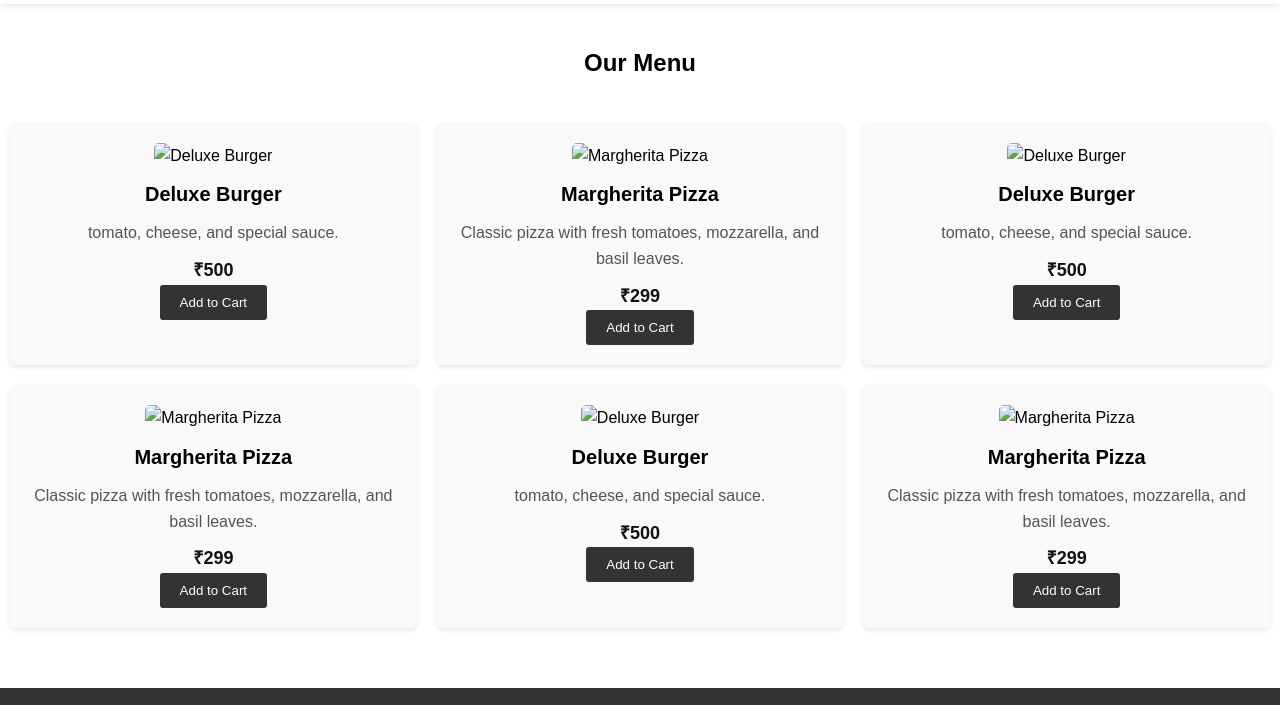
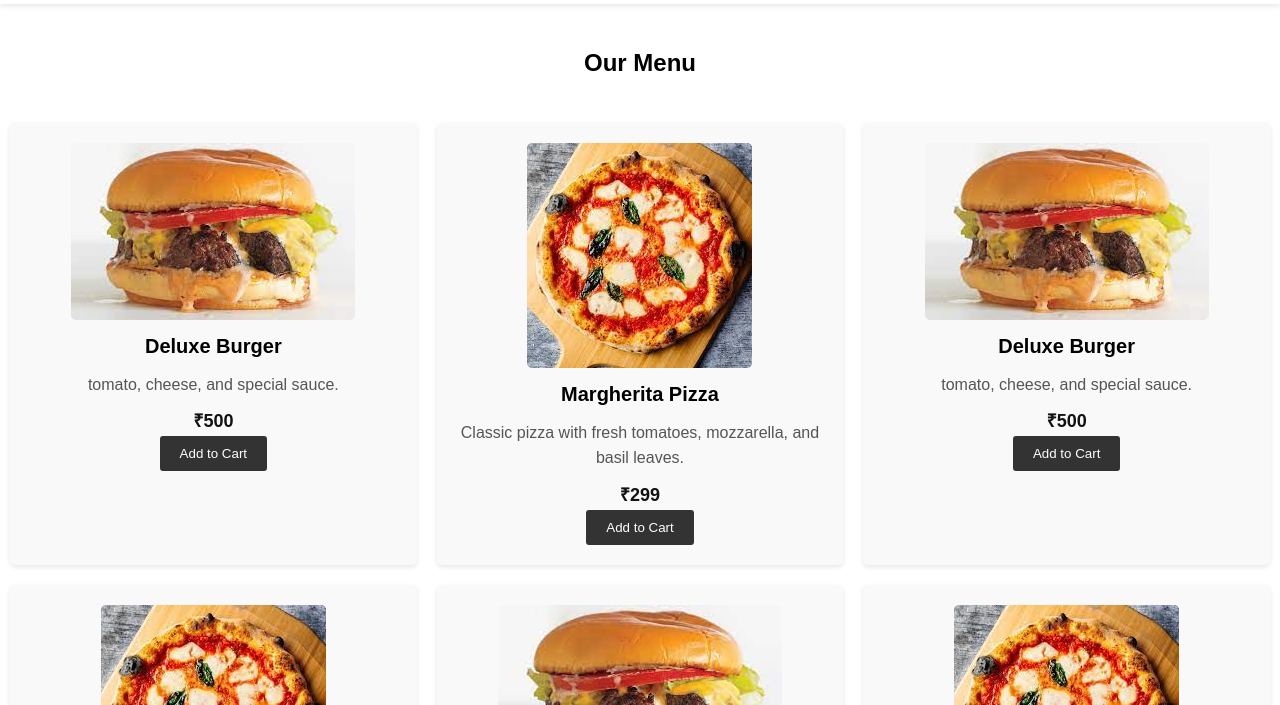
Before and after one commit to sanjayklu/tastytray, a plain HTML site: page menu.html in a window 1280 px wide. Shown: the part 74-779 px from the top of the page. Drawn offline with Linux system fonts and the light colour scheme.

Commit message:
menu.html

```diff
--- a/menu.html
+++ b/menu.html
@@ -23,7 +23,7 @@
   <section class="menu">
     <h2>Our Menu</h2>
     <div class="menu-item" data-id="1">
-      <img src="items/item1.jpeg" alt="Deluxe Burger">
+      <img src="item1.jpeg" alt="Deluxe Burger">
       <div class="item-details">
         <h3>Deluxe Burger</h3>
         <p>tomato, cheese, and special sauce.</p>
@@ -32,7 +32,7 @@
       <button class="add-to-cart">Add to Cart</button>
     </div>
     <div class="menu-item" data-id="2">
-      <img src="items/item2.jpeg" alt="Margherita Pizza">
+      <img src="item2.jpeg" alt="Margherita Pizza">
       <div class="item-details">
         <h3>Margherita Pizza</h3>
         <p>Classic pizza with fresh tomatoes, mozzarella, and basil leaves.</p>
@@ -41,7 +41,7 @@
       <button class="add-to-cart">Add to Cart</button>
     </div>
     <div class="menu-item" data-id="1">
-      <img src="items/item1.jpeg" alt="Deluxe Burger">
+      <img src="item1.jpeg" alt="Deluxe Burger">
       <div class="item-details">
         <h3>Deluxe Burger</h3>
         <p> tomato, cheese, and special sauce.</p>
@@ -50,7 +50,7 @@
       <button class="add-to-cart">Add to Cart</button>
     </div>
     <div class="menu-item" data-id="2">
-      <img src="items/item2.jpeg" alt="Margherita Pizza">
+      <img src="item2.jpeg" alt="Margherita Pizza">
       <div class="item-details">
         <h3>Margherita Pizza</h3>
         <p>Classic pizza with fresh tomatoes, mozzarella, and basil leaves.</p>
@@ -58,7 +58,7 @@
       </div>
       <button class="add-to-cart">Add to Cart</button>
     </div><div class="menu-item" data-id="1">
-      <img src="items/item1.jpeg" alt="Deluxe Burger">
+      <img src="item1.jpeg" alt="Deluxe Burger">
       <div class="item-details">
         <h3>Deluxe Burger</h3>
         <p> tomato, cheese, and special sauce.</p>
@@ -67,7 +67,7 @@
       <button class="add-to-cart">Add to Cart</button>
     </div>
     <div class="menu-item" data-id="2">
-      <img src="items/item2.jpeg" alt="Margherita Pizza">
+      <img src="item2.jpeg" alt="Margherita Pizza">
       <div class="item-details">
         <h3>Margherita Pizza</h3>
         <p>Classic pizza with fresh tomatoes, mozzarella, and basil leaves.</p>
```
